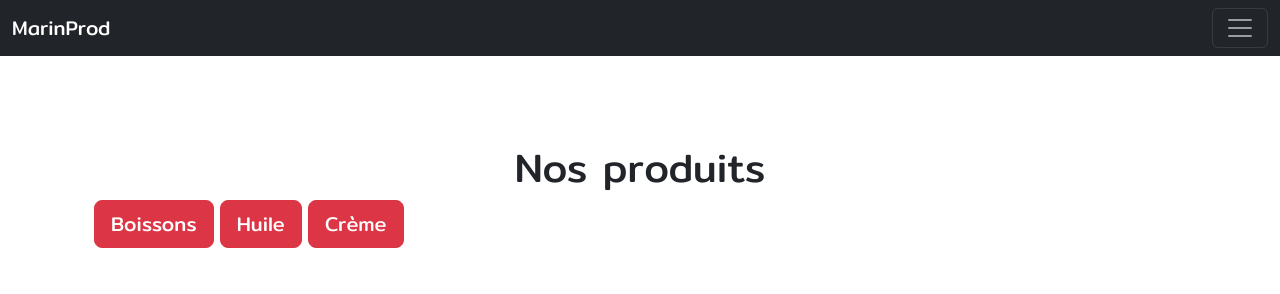
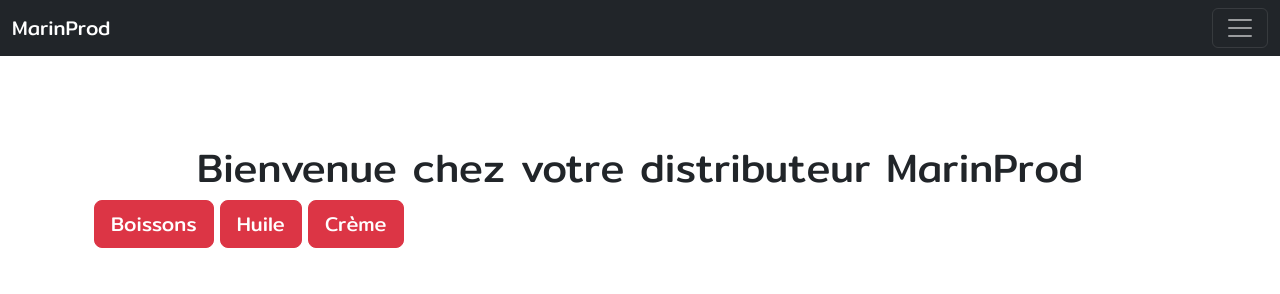
Before and after one commit to inri19/Ecommerce, a Django app: page / in a window 1280 px wide. Shown: the top 294 px of the page. Run offline with Django 5.2, Linux system fonts and the light colour scheme; data comes from the database, SQL or seed files in the repository.

Commit message:
template update

```diff
--- a/boutique/templates/boutique/index.html
+++ b/boutique/templates/boutique/index.html
@@ -21,7 +21,7 @@
 
   	<div class="container py-5">
 
-  		<h1 class="text-center">Nos produits</h1>
+  		<h1 class="text-center">Bienvenue chez votre distributeur MarinProd</h1>
 
   		<div class="container">
 
```
